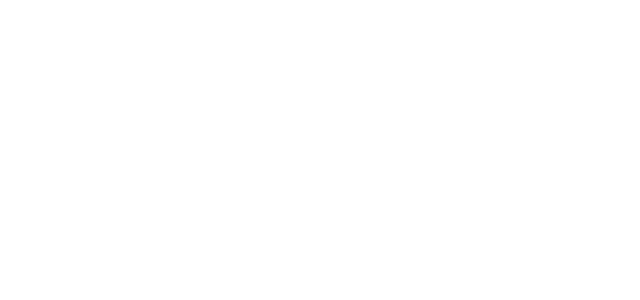
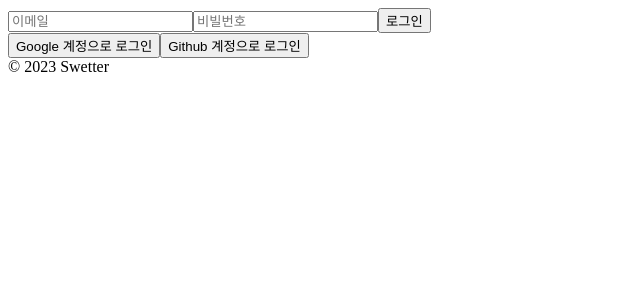
Before and after one commit to Young-Yoii/switter, a React (Create React App) app: page /auth in a window 1280 px wide. Before the commit this address had no page. Shown: the top 300 px of the page, without its empty margins (0-640 px from the left). Built offline with nearby package versions, Linux system fonts and the light colour scheme; no server answers.

Commit message:
feat: 로그인 폼 구현

```diff
--- /dev/null
+++ b/jsonconfig.json
@@ -0,0 +1,6 @@
+{
+  "compilerOptions": {
+    "baseUrl": "src"
+  },
+  "include": ["src"]
+}
--- a/src/components/App.jsx
+++ b/src/components/App.jsx
@@ -1,7 +1,14 @@
 import Router from './Router';
+import { useState } from 'react';
+import { authService } from '../firebase';
 
 function App() {
-  return <Router />;
+  const [isLoggedIn, setIsLoggedIn] = useState(authService.currentUser);
+  return (
+    <>
+      <Router isLoggedIn={isLoggedIn} />
+      <footer>&copy; {new Date().getFullYear()} Swetter</footer>
+    </>
+  );
 }
-
 export default App;
--- a/src/components/Router.jsx
+++ b/src/components/Router.jsx
@@ -2,9 +2,9 @@
 import { BrowserRouter, Routes, Route } from 'react-router-dom';
 import Auth from './../routes/Auth';
 import Home from './../routes/Home';
+import firebase from 'firebase/compat/app';
 
-const Router = () => {
-  const [isLoggedIn, setIsLoggedIn] = useState(true);
+const Router = ({ isLoggedIn }) => {
   return (
     <BrowserRouter>
       <Routes>{isLoggedIn ? <Route path="/" element={<Home />} /> : <Route path="/auth" element={<Auth />} />}</Routes>
--- a/src/firebase.js
+++ b/src/firebase.js
@@ -1,4 +1,5 @@
 import { initializeApp } from 'firebase/app';
+import { getAuth } from 'firebase/auth';
 
 const firebaseConfig = {
   apiKey: process.env.REACT_APP_API_KEY,
@@ -9,4 +10,5 @@
   appId: process.env.REACT_APP_APP_ID,
 };
 
-export const app = initializeApp(firebaseConfig);
+export const firebaseApp = initializeApp(firebaseConfig);
+export const authService = getAuth(firebaseApp);
--- a/src/routes/Auth.jsx
+++ b/src/routes/Auth.jsx
@@ -1,5 +1,30 @@
+import { useState } from 'react';
+
 const Auth = () => {
-  return <span>Auth</span>;
+  const [email, setEmail] = useState('');
+  const [password, setPassword] = useState('');
+  const onChange = (event) => {
+    const { name, value } = event.target;
+    if (name === 'email') {
+      setEmail(value);
+    } else if (name === 'password') {
+      setPassword(value);
+    }
+  };
+  const onSubmit = (event) => {
+    event.preventDefault();
+  };
+  return (
+    <div>
+      <form>
+        <input name="email" type="text" placeholder="이메일" required value={email} onChange={onChange} />
+        <input name="password" type="password" placeholder="비빌번호" required value={password} onChange={onChange} />
+        <input type="submit" value="로그인" onSubmit={onSubmit} />
+      </form>
+      <button>Google 계정으로 로그인</button>
+      <button>Github 계정으로 로그인</button>
+    </div>
+  );
 };
 
 export default Auth;
```
